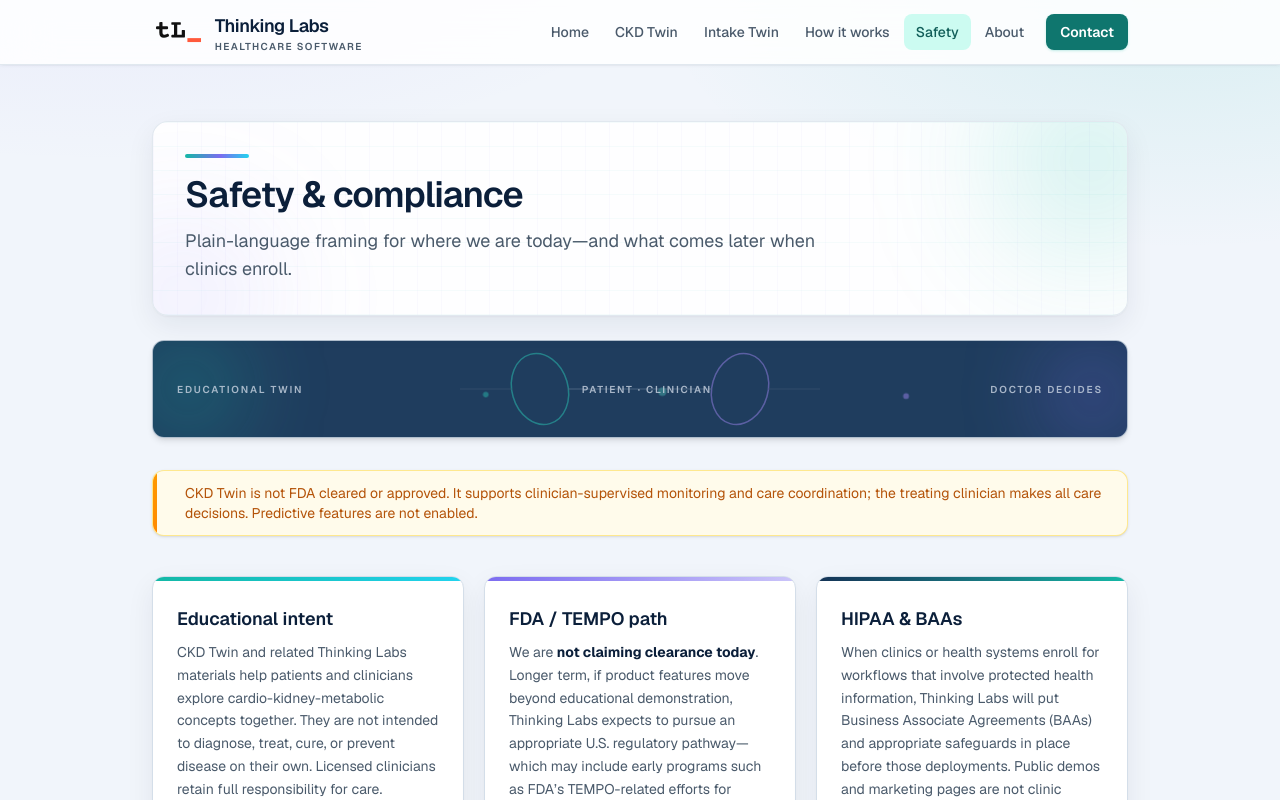
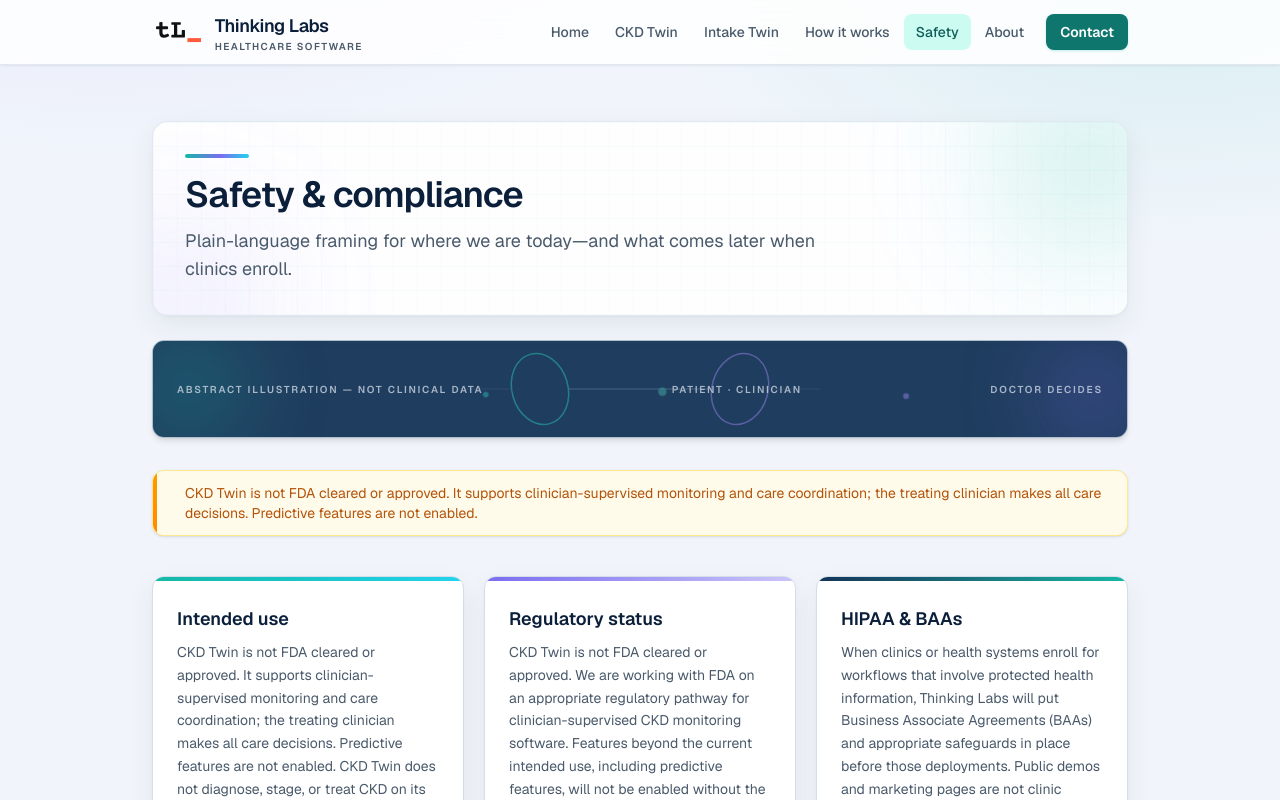
Before and after one commit to nghiemrobert1/thinking-labs-site, a Next.js app: page /safety in a window 1280 px wide. Shown: the top 800 px of the page. Built offline with nearby package versions, Linux system fonts and the light colour scheme.

Commit message:
Round 2 copy (Titan): regulatory status card, intended use, remove TEMPO/POC/educational in listed spots

```diff
--- a/src/app/layout.tsx
+++ b/src/app/layout.tsx
@@ -31,7 +31,7 @@
   keywords: [
     "Thinking Labs",
     "CKD Twin",
-    "educational dashboard",
+    "CKD monitoring dashboard",
     "cardio-kidney-metabolic",
     "clinician-supervised monitoring",
     "Intake Twin",
--- a/src/app/page.tsx
+++ b/src/app/page.tsx
@@ -13,11 +13,11 @@
             Thinking Labs, Inc.
           </p>
           <h1 className="tl-animate-fade-up-delay tl-display max-w-xl text-[1.85rem] font-semibold leading-[1.15] tracking-tight text-foreground sm:text-4xl lg:text-5xl">
-            Educational twin dashboards for cardio-kidney-metabolic care
+            Twin dashboards for cardio-kidney-metabolic care
           </h1>
           <p className="tl-animate-fade-up-delay-2 tl-lead max-w-xl text-base text-muted sm:text-lg">
-            We build clear patient and clinician views that help people explore
-            CKD-related trajectories together—with the doctor deciding what
+            We build clear patient and clinician views that help people follow
+            CKD trends over time together—with the doctor deciding what
             happens next. Built for clinician-supervised monitoring and care
             coordination.
           </p>
@@ -79,8 +79,8 @@
             stagger: "tl-stagger-2",
           },
           {
-            title: "Built for learning",
-            body: "POC and educational framing today. Validated AI components and regulatory pathways come later, on purpose.",
+            title: "Built for clinician-supervised monitoring",
+            body: "Shared views that support care coordination. Predictive features are not enabled; any future features follow validation and regulatory steps.",
             tint: "from-navy-mid/80 to-teal/40",
             stagger: "tl-stagger-3",
           },
--- a/src/app/product/page.tsx
+++ b/src/app/product/page.tsx
@@ -95,7 +95,7 @@
             <ul className="mt-3 space-y-2 text-sm text-muted">
               <li className="flex gap-2">
                 <span className="mt-1.5 h-1.5 w-1.5 shrink-0 rounded-full bg-violet" aria-hidden />
-                Diagnostic software
+                Software that diagnoses, stages, or treats CKD on its own
               </li>
               <li className="flex gap-2">
                 <span className="mt-1.5 h-1.5 w-1.5 shrink-0 rounded-full bg-violet" aria-hidden />
@@ -110,12 +110,9 @@
         </div>
       </section>
 
-      <DarkBand eyebrow="Optional" title="Live educational demo">
+      <DarkBand eyebrow="Optional" title="Demo">
         <p>
-          A public educational demo may be available separately. It carries the
-          same framing: not FDA cleared or approved, and the treating clinician
-          makes all care decisions. Marketing site and demo app
-          are separate.
+          A demo with synthetic data may be available separately.
         </p>
         <div className="mt-5 flex flex-wrap gap-3">
           <a
--- a/src/app/safety/page.tsx
+++ b/src/app/safety/page.tsx
@@ -9,7 +9,7 @@
 export const metadata: Metadata = {
   title: "Safety & compliance",
   description:
-    "Educational intent, FDA/TEMPO path in plain words, and HIPAA/BAA when clinics enroll — Thinking Labs.",
+    "Intended use, regulatory status in plain words, and HIPAA/BAA when clinics enroll — Thinking Labs.",
 };
 
 const checklist = [
@@ -35,21 +35,16 @@
       </Notice>
 
       <div className="grid gap-5 sm:grid-cols-3">
-        <InfoCard title="Educational intent" accent="teal">
-          CKD Twin and related Thinking Labs materials help patients and
-          clinicians explore cardio-kidney-metabolic concepts together. They
-          are not intended to diagnose, treat, cure, or prevent disease on their
-          own. Licensed clinicians retain full responsibility for care.
+        <InfoCard title="Intended use" accent="teal">
+          CKD Twin is not FDA cleared or approved. It supports clinician-supervised monitoring and care coordination; the treating clinician makes all care decisions. Predictive features are not enabled. CKD Twin does not diagnose, stage, or treat CKD on its own.
+          Licensed clinicians retain full responsibility for care decisions.
         </InfoCard>
-        <InfoCard title="FDA / TEMPO path" accent="violet">
-          We are <strong className="text-foreground">not claiming clearance
-          today</strong>. Longer term, if product features move beyond
-          educational demonstration, Thinking Labs expects to pursue an
-          appropriate U.S. regulatory pathway—which may include early programs
-          such as FDA’s TEMPO-related efforts for digital health innovation,
-          followed by the clearance or authorization route that fits the final
-          intended use. That work is future-facing. Nothing on this site
-          implies present FDA clearance.
+        <InfoCard title="Regulatory status" accent="violet">
+          CKD Twin is not FDA cleared or approved. We are working with FDA on
+          an appropriate regulatory pathway for clinician-supervised CKD
+          monitoring software. Features beyond the current intended use,
+          including predictive features, will not be enabled without the
+          required validation and regulatory steps.
         </InfoCard>
         <InfoCard title="HIPAA & BAAs" accent="navy">
           When clinics or health systems enroll for workflows that involve
--- a/src/components/ProductVisual.tsx
+++ b/src/components/ProductVisual.tsx
@@ -84,7 +84,7 @@
       </div>
 
       <p className="relative mt-3 text-center text-[10px] font-medium tracking-wide text-slate-400">
-        Educational dual dashboards — not clinical data · doctor decides
+        Abstract illustration — not clinical data
       </p>
     </div>
   );
--- a/src/components/TechBand.tsx
+++ b/src/components/TechBand.tsx
@@ -23,7 +23,7 @@
           <path d="M220 48 H272 M528 48 H580" stroke="#64748B" strokeWidth="1" opacity="0.6" />
         </svg>
         <div className="absolute inset-0 flex items-center justify-between px-5 text-[10px] font-semibold uppercase tracking-[0.18em] text-slate-300/80 sm:px-6">
-          <span>Educational twin</span>
+          <span>Abstract illustration — not clinical data</span>
           <span className="hidden sm:inline">Patient · Clinician</span>
           <span>Doctor decides</span>
         </div>
```
